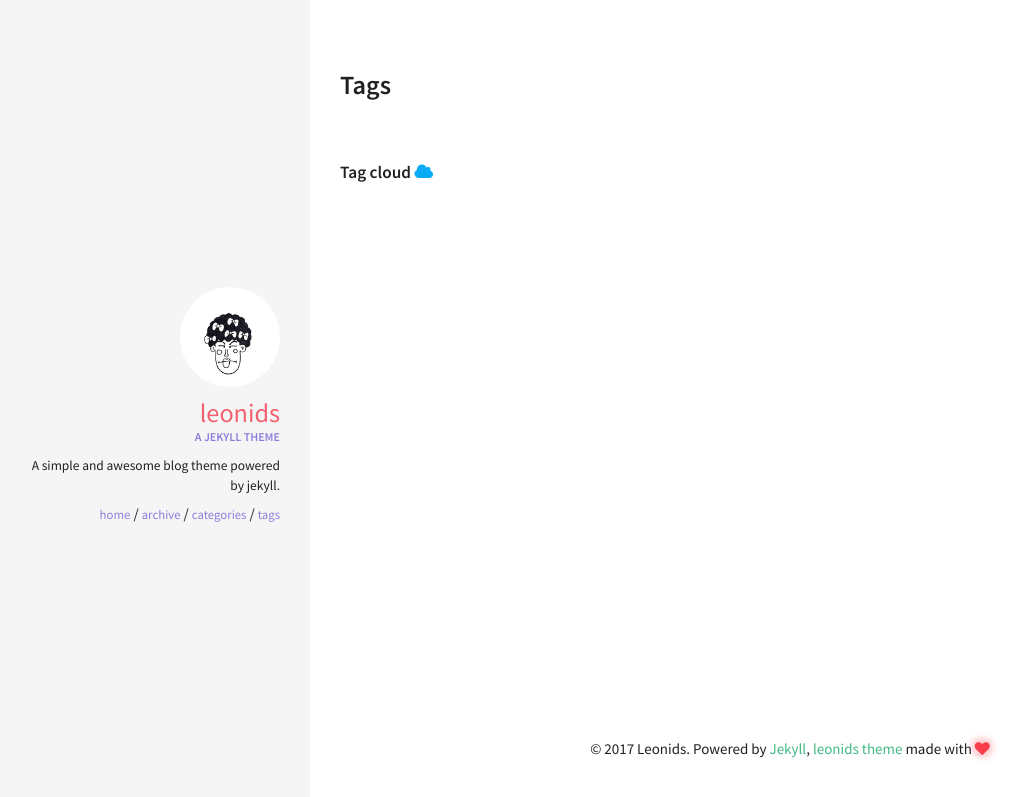
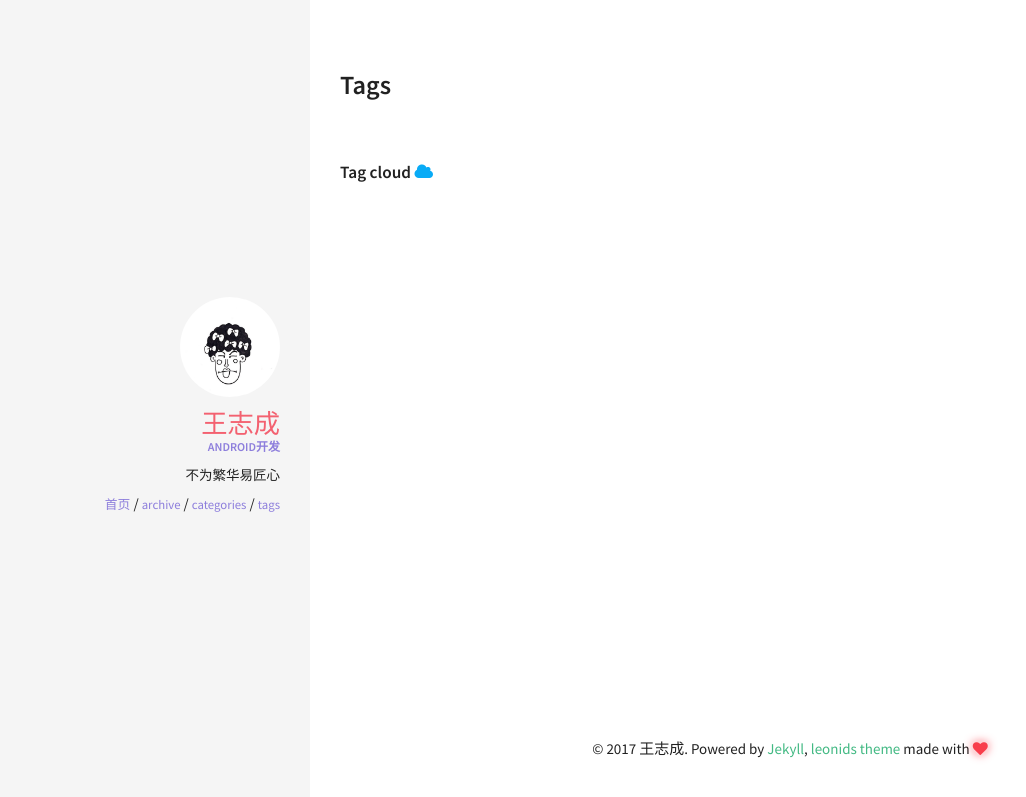
Before and after one commit to dearlancer/dearlancer.github.io, a Jekyll site: the page built from tags.html, in a window 1280 px wide. Shown: the top 797 px of the page, without its empty margins (10-1036 px from the left). Built offline with Jekyll 4.4.1, drawn with Linux system fonts in a browser that asks for light colours.

Commit message:
change web样式

```diff
--- a/_config.yml
+++ b/_config.yml
@@ -5,7 +5,7 @@
 #
 title: 我的博客
 email:
-description: A simple and awesome blog theme powered by jekyll.
+description: 不为繁华易匠心
 url: # the base hostname & protocol for your site
 
 
@@ -33,10 +33,10 @@ kramdown:
 ####################################
 #
 owner:
-  name: Leonids
+  name: 王志成
   avatar: leonids-logo.png
-  job: "A jekyll theme"
-  bio: "A simple and awesome blog theme powered by jekyll."
+  job: "android开发"
+  bio: "不为繁华易匠心"
   email:
   disqus-shortname:
   twitter: #username
--- a/_includes/sidebar.html
+++ b/_includes/sidebar.html
@@ -10,7 +10,7 @@
   <nav class="nav">
     <ul class="nav-list">
       <li class="nav-item">
-        <a href="{{ site.url }}/">home</a>
+        <a href="{{ site.url }}/">首页</a>
       </li>
       {% for page in site.pages %} {% if page.title %}
       <li class="nav-item">
```
Also changed, not shown: 9 other files.
